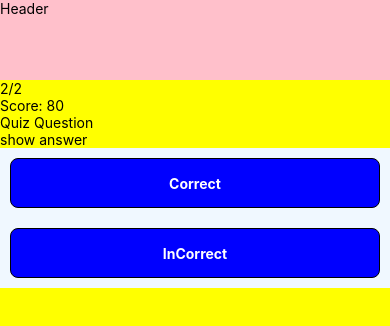
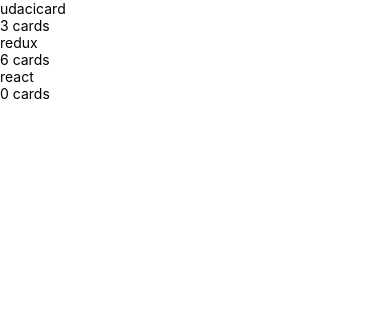
Before and after one commit to yayoifw/mobile-flash-card, a React Native app: screen / in a window 390 px wide. Shown: the top 326 px of the page. Built offline with nearby package versions, Linux system fonts and the light colour scheme.

Commit message:
Component changes

```diff
--- a/App.js
+++ b/App.js
@@ -1,11 +1,12 @@
 import React from 'react';
 import { StyleSheet, Text, View } from 'react-native';
 import Quiz from './components/Quiz'
+import DeckList from './components/DeckList'
 
 export default class App extends React.Component {
   render() {
     return (
-        <Quiz />
+        <DeckList />
     );
   }
 }
--- /dev/null
+++ b/components/DeckList.js
@@ -0,0 +1,40 @@
+// List of Decks
+// deskList = []
+import React, {Component} from 'react'
+import {View, Text, FlatList, TouchableOpacity} from 'react-native'
+
+const decks = [
+  {
+    name: 'udacicard',
+    cards: [1,2,3]
+  },
+  {
+    name: 'redux',
+    cards: [4,5,6,7,8,9]
+  },
+  {
+    name: 'react',
+    cards: []
+  }
+]
+
+class DeckList extends Component {
+  renderItem({item}) {
+    const { name, cards } = item
+    console.log(item)
+    const noOfCards = cards.length
+    return (
+      <View>
+        <TouchableOpacity>
+          <Text>{name}</Text>
+          <Text>{noOfCards} cards</Text>
+        </TouchableOpacity>
+      </View>
+    )
+  }
+  render() {
+    return (<FlatList data={decks} renderItem={this.renderItem}/>)
+  }
+}
+
+export default DeckList
--- a/components/Quiz.js
+++ b/components/Quiz.js
@@ -1,3 +1,9 @@
+/**
+ * Quiz: a quiz is a card containing the question and answer.
+ * - question
+ * - answer
+ * - isAnswerShown
+ */
 import React, {Component} from 'react'
 import {StyleSheet, View, Text, TouchableHighlight} from 'react-native'
 
```
Also changed, not shown: components/Deck.js (added, +26 -0 lines).
